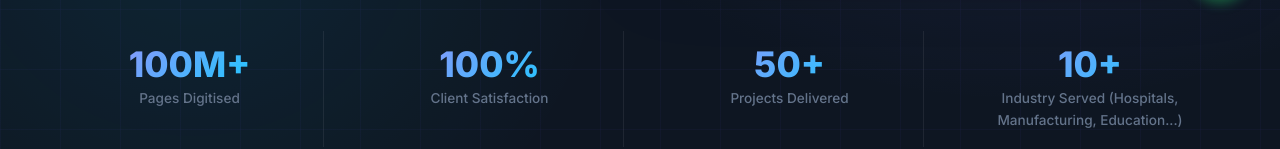
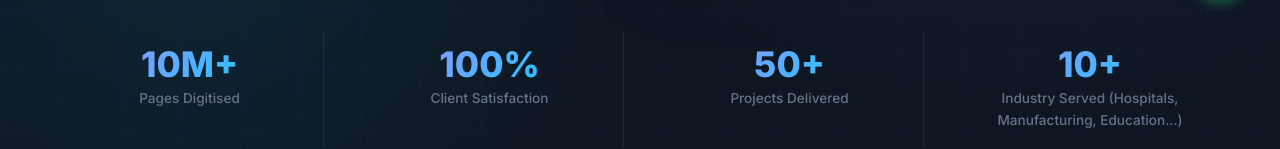
Before and after one commit to simplomaticindia/diginathi1, a React (Vite) app: page / in a window 1280 px wide. Shown: the part 771-920 px from the top of the page. Built offline with nearby package versions, Linux system fonts and the light colour scheme.

Commit message:
Update digitised pages statistic from 100M to 10M

```diff
--- a/src/pages/Home.jsx
+++ b/src/pages/Home.jsx
@@ -155,7 +155,7 @@ const Home = () => {
         >
           <div className="container hero-stats-row">
             {[
-              { number: '100M+', label: 'Pages Digitised' },
+              { number: '10M+', label: 'Pages Digitised' },
               { number: '100%', label: 'Client Satisfaction' },
               { number: '50+', label: 'Projects Delivered' },
               { number: '10+', label: 'Industry Served (Hospitals, Manufacturing, Education...)' }
@@ -304,7 +304,7 @@ const Home = () => {
       <section className="stats-banner-section">
         <div className="container stats-banner-row">
           {[
-            { icon: <TrendingUp size={22} />, number: '100M+', label: 'Pages Digitised' },
+            { icon: <TrendingUp size={22} />, number: '10M+', label: 'Pages Digitised' },
             { icon: <Star size={22} />, number: '100%', label: 'Client Satisfaction' },
             { icon: <Award size={22} />, number: '50+', label: 'Projects Delivered' },
             { icon: <Globe size={22} />, number: '10+', label: 'Industry Served (Hospitals, Manufacturing, Education...)' }
```
